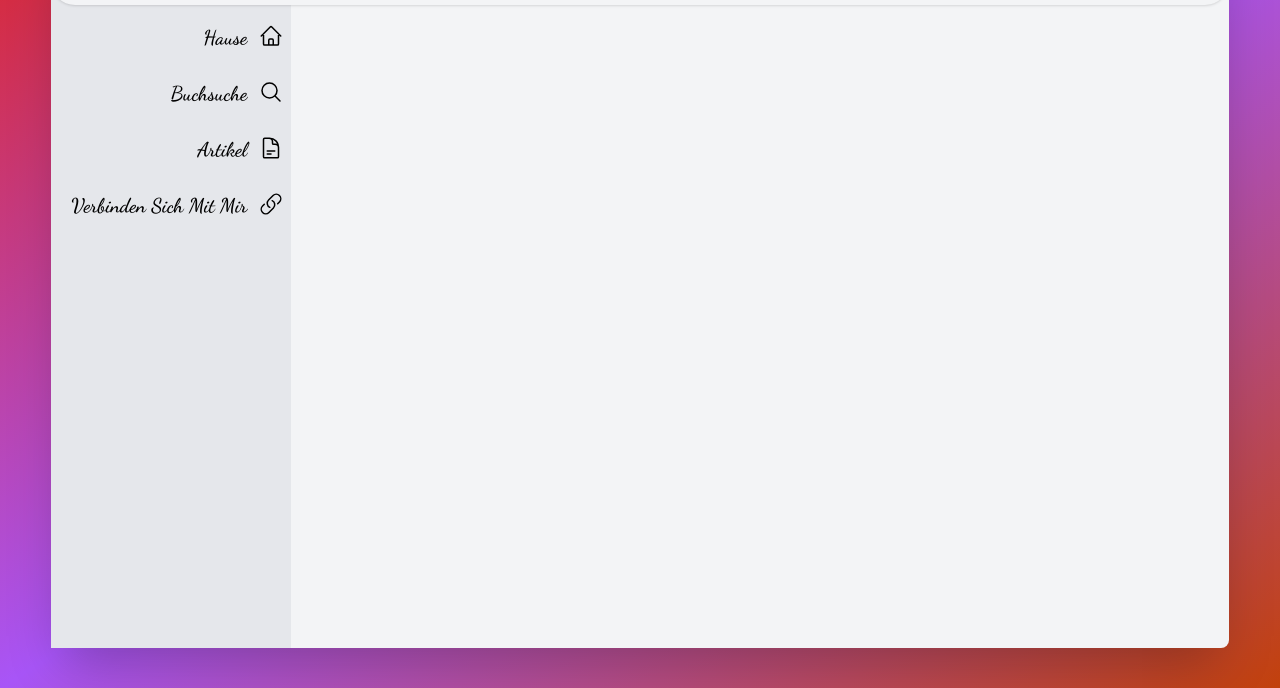
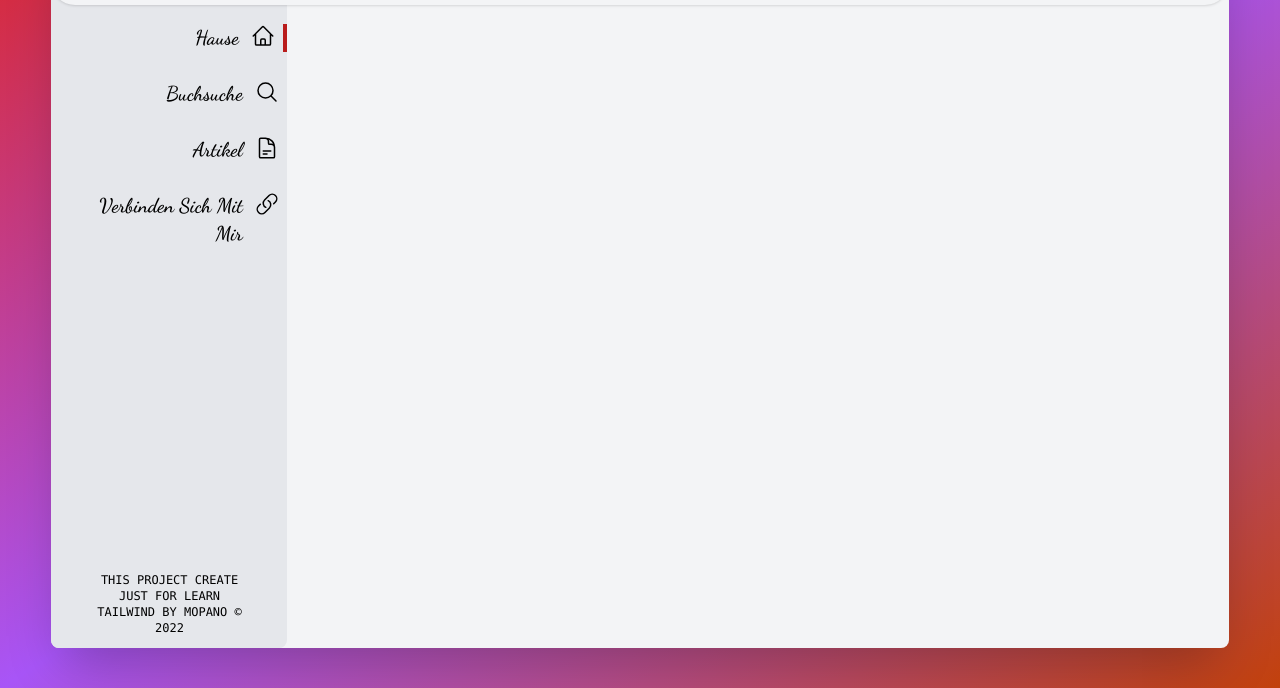
Before and after one commit to funnypar/B-cherwurm-, a website: page src/index.html in a window 1280 px wide. Shown: the part 112-800 px from the top of the page. Drawn offline with Linux system fonts and the light colour scheme; a web font is replaced by a local one.

Commit message:
Added listLast

```diff
--- a/src/index.html
+++ b/src/index.html
@@ -45,10 +45,12 @@
         </div>
       </nav>
       <!-- list of nav -->
-      <div class="bg-gray-200 h-full absolute top-0 left-0 pt-24 z-10">
+      <div
+        class="bg-gray-200 h-full absolute top-0 left-0 pt-24 z-10 w-1/5 rounded-b-lg"
+      >
         <ul class="pl-5 pr-0">
-          <li class="text-right mr-2">
-            <a href="#" class="flex justify-end">
+          <li class="text-right">
+            <a href="#" class="flex justify-end" id="li1">
               <span class="capitalize font-navItems font-semibold text-xl mr-3"
                 >hause</span
               >
@@ -59,7 +61,7 @@
                   viewBox="0 0 24 24"
                   stroke-width="1.5"
                   stroke="currentColor"
-                  class="w-6 h-6"
+                  class="w-6 h-6 mr-2"
                 >
                   <path
                     stroke-linecap="round"
@@ -68,9 +70,10 @@
                   />
                 </svg>
               </span>
+              <span class="bg-red-700 h-7 w-1 items-end" id="border1"></span>
             </a>
           </li>
-          <li class="text-right mr-2 my-7">
+          <li class="text-right mr-2 my-7" id="li2">
             <a href="#" class="flex justify-end">
               <span class="capitalize font-navItems font-semibold text-xl mr-3"
                 >buchsuche</span
@@ -93,7 +96,7 @@
               </span>
             </a>
           </li>
-          <li class="text-right mr-2 my-7">
+          <li class="text-right mr-2 my-7" id="li3">
             <a href="#" class="flex justify-end">
               <span class="capitalize font-navItems font-semibold text-xl mr-3"
                 >artikel</span
@@ -139,8 +142,14 @@
               </span>
             </a>
           </li>
+          <p
+            class="bottom-0 absolute text-center w-9/12 pl-inherit text-xs font-mono pb-3 uppercase"
+          >
+            this project create just for learn Tailwind by Mopano &COPY; 2022
+          </p>
         </ul>
       </div>
     </main>
+    <script src="../public/js/index.js"></script>
   </body>
 </html>
--- a/tailwind.config.js
+++ b/tailwind.config.js
@@ -16,6 +16,12 @@ module.exports = {
         user: "Caveat",
         navItems: "Dancing Script",
       },
+      margin: {
+        50: "50%",
+      },
+      padding: {
+        inherit: "inherit",
+      },
     },
   },
   plugins: [],
```
Also changed, not shown: public/css/styles.css.
